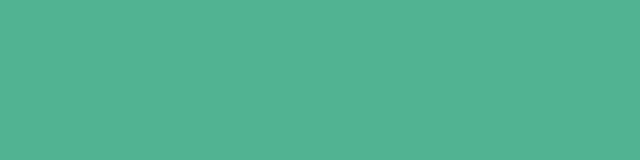
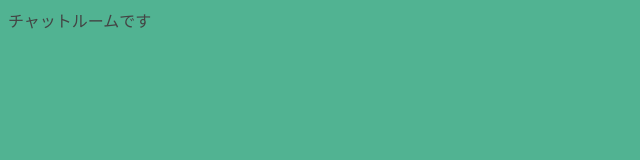
Before and after one commit to koheihida/rails_chat, a Vue app in the folder live-chat-vuejs/: page /chatroom in a window 1280 px wide. Before the commit this address had no page. Shown: the top 160 px of the page, without its empty margins (0-640 px from the left). Built offline with nearby package versions, Linux system fonts and the light colour scheme.

Commit message:
Chatroomのルーティング設定

```diff
--- a/live-chat-vuejs/src/router/index.js
+++ b/live-chat-vuejs/src/router/index.js
@@ -1,11 +1,17 @@
 import { createRouter, createWebHistory } from 'vue-router'
 import Welcome from '../views/Welcome'
+import Chatroom from '../views/Chatroom'
 
 const routes = [
   {
     path:'/',
     name:'Welcome',
     component:Welcome
+  },
+  {
+    path:'/chatroom',
+    name:'Chatroom',
+    component:Chatroom
   }
 ]
 
--- a/live-chat-vuejs/src/views/Chatroom.vue
+++ b/live-chat-vuejs/src/views/Chatroom.vue
@@ -0,0 +1,11 @@
+<template>
+  <div>チャットルームです</div>
+</template>
+
+<script>
+export default {
+}
+</script>
+
+<style scoped>
+</style>
```
